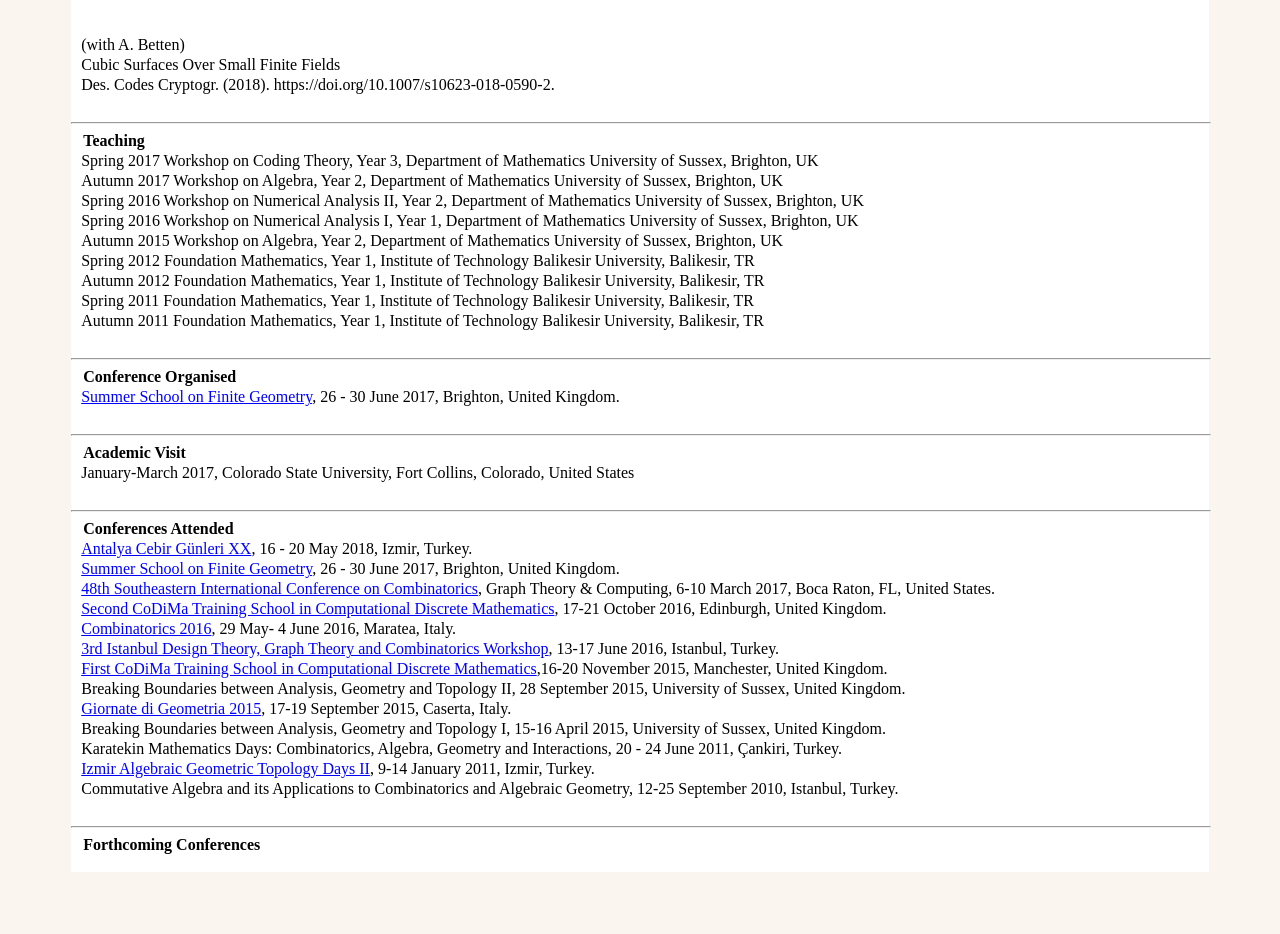
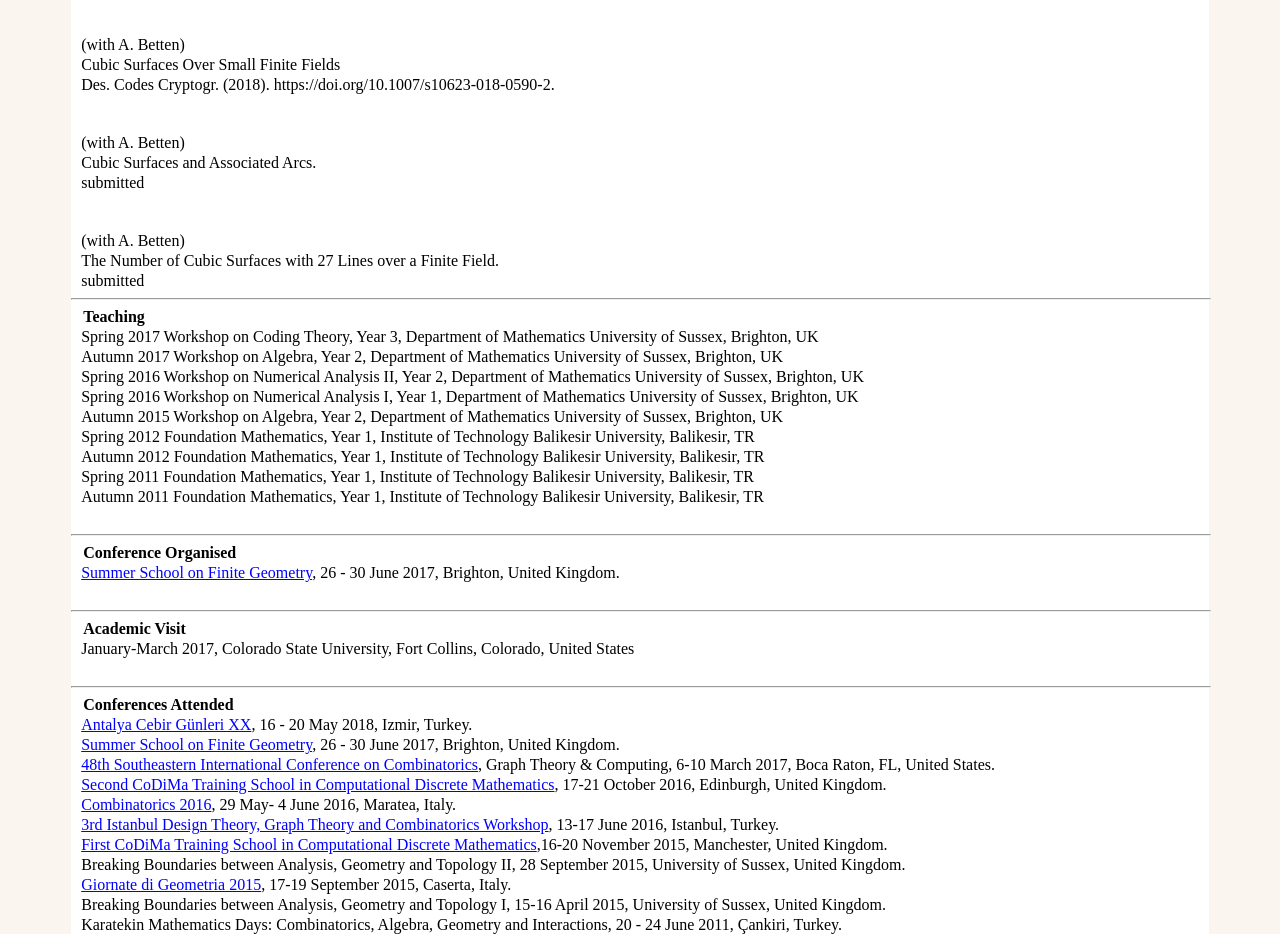
Before and after one commit to ftmakroglu05/homepage, a plain HTML site: page index.html in a window 1280 px wide. Shown: the part 860-1794 px from the top of the page. Before the commit the page ends 1740 px from the top, so only its background shows below. Drawn offline with Linux system fonts and the light colour scheme.

Commit message:
Update index.html

```diff
--- a/index.html
+++ b/index.html
@@ -91,7 +91,14 @@ twenty-seven lines over the field of thirteen elements</p>
 <p> (with A. Betten)</p>
 	<p> Cubic Surfaces Over Small Finite Fields</p>
 	<p> Des. Codes Cryptogr. (2018). https://doi.org/10.1007/s10623-018-0590-2.</p>
-<br>
+<br><br>
+<p> (with A. Betten)</p>
+	<p> Cubic Surfaces and Associated Arcs.</p>
+	<p> submitted</p>
+	<br><br>
+<p> (with A. Betten)</p>
+	<p> The Number of Cubic Surfaces with 27 Lines over a Finite Field.</p>
+	<p> submitted</p>
 
 <hr class="c3" size="2" width="100%">&nbsp;&nbsp; <strong>Teaching<br>
 </strong>
```
